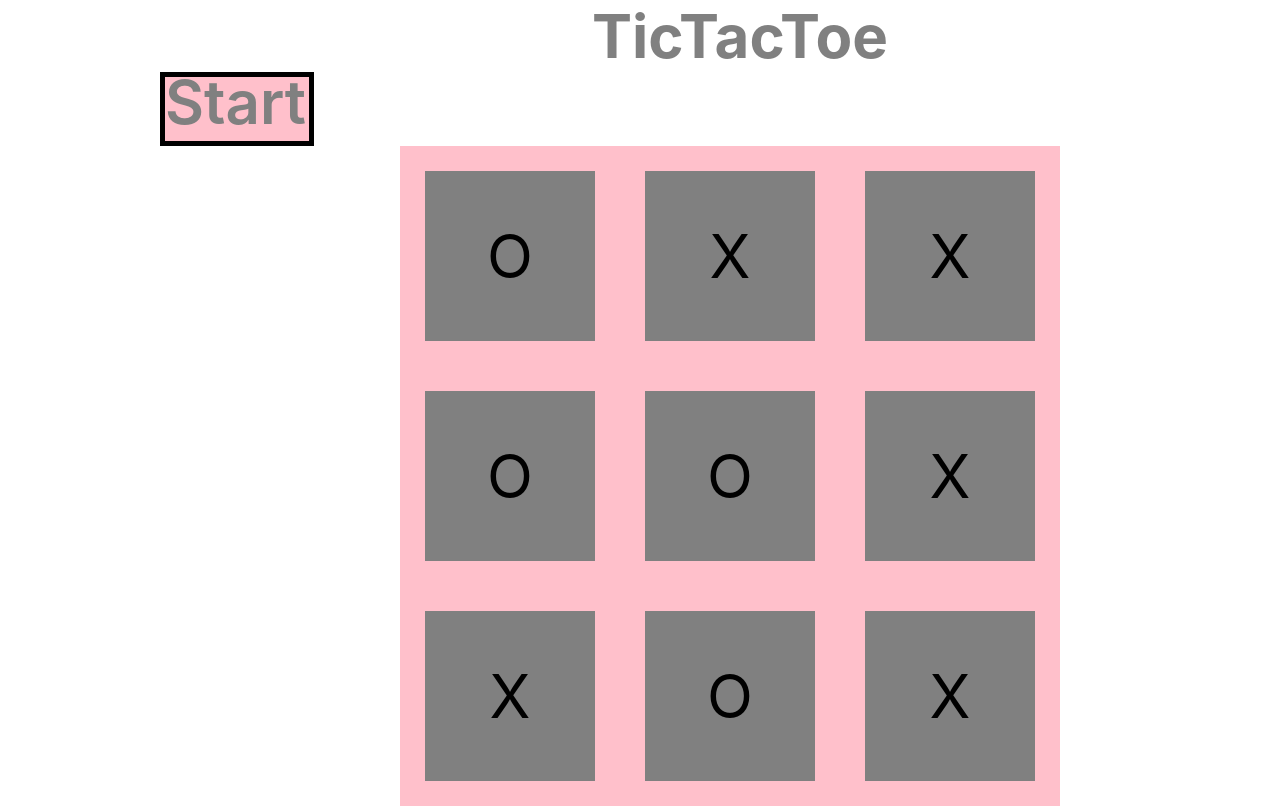
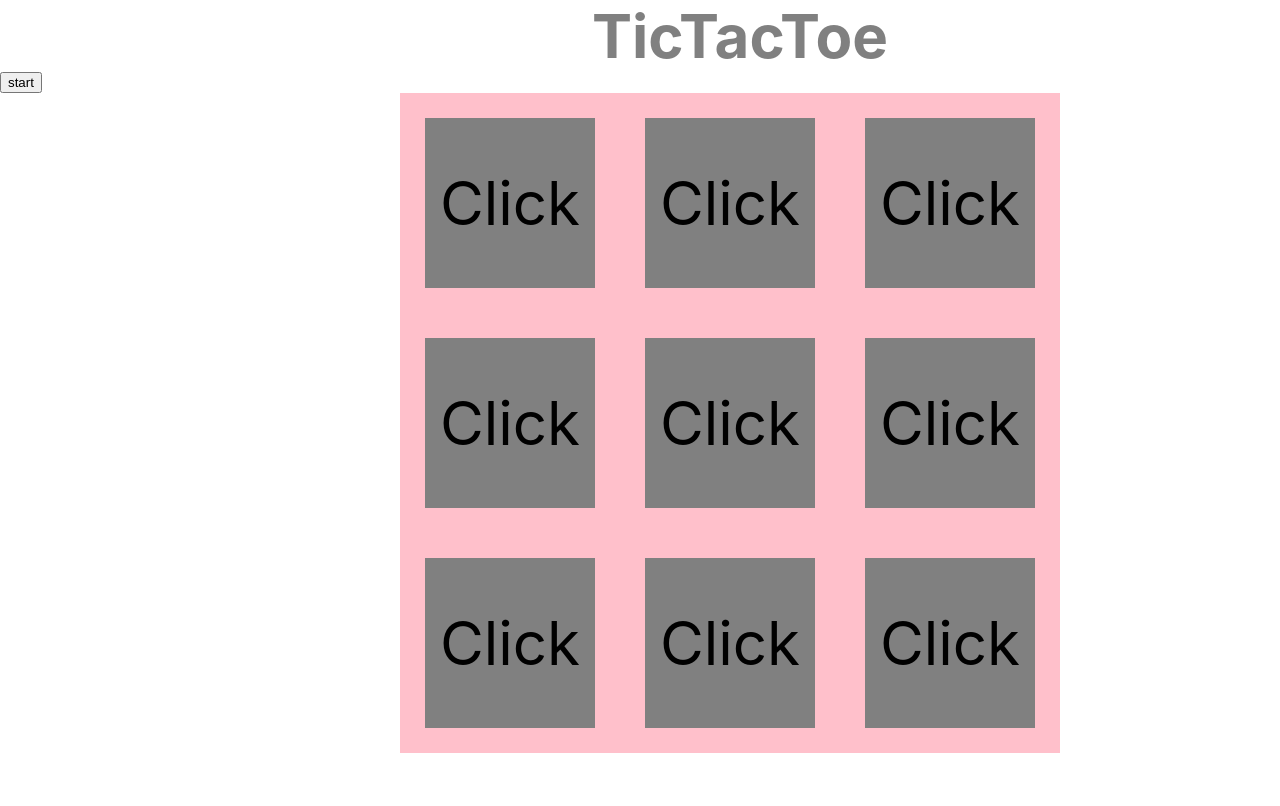
Before and after one commit to Siblarn/react1, a React (Create React App) app: page / in a window 1280 px wide. Built offline with nearby package versions, Linux system fonts and the light colour scheme.

Commit message:
useState obj

```diff
--- a/src/App.js
+++ b/src/App.js
@@ -1,3 +1,4 @@
+import { useState } from "react";
 import "./App.css";
 import TicTacToe from "./pages/component/props";
 import Start from "./pages/component/Start";
@@ -13,47 +14,154 @@ import Start from "./pages/component/Start";
 // import Command2 from "./CommandShow/Command2";
 // import Command3 from "./CommandShow/Command3";
 
-
 function App() {
   const toggle = (bool) => {
-    return !bool
-  const Start = (Boolean) =>{
-    return !Boolean
-  }
+    return !bool;
+  };
+  const [state, setState] = useState("idle");
+  const [value, setValue] = useState({
+    a1: "",
+    a2: "",
+    a3: "",
+    b1: "",
+    b2: "",
+    b3: "",
+    c1: "",
+    c2: "",
+    c3: "",
+  });
 
+  const handleToggleXO = (value) => {
+    if (state != "idle") {
+      if (value == "x") {
+        return "o";
+      } else {
+        return "x";
+      }
+    }
   };
 
   return (
+    <div className="App">
+      <div
+        style={{
+          fontSize: "60px",
+          fontWeight: "700",
+          justifyContent: "center",
+          alignContent: "center",
+          marginLeft: "37rem",
+          color: "gray",
+        }}
+      >
+        TicTacToe
+      </div>
+      <div
+        style={{ display: "flex" }}
+        onClick={() => {
+          setState("playing");
+        }}
+      >
+        <button>start</button>
+      </div>
 
-
-    <div className="App">
-    <div style={{fontSize:'60px',fontWeight:'700',justifyContent:'center',alignContent:'center',marginLeft:'37rem',color:'gray'}}>TicTacToe</div>
-    <div style={{display:'flex'}}>
-    <Start value={false}/>
-
-    </div>
-
-
-    <div style={{marginLeft:'25rem'}}>
-      <div style={{display:'flex'}}>
-      <TicTacToe value={false}/>
-      <TicTacToe value={true}/>
-      <TicTacToe value={true}/>
+      <div style={{ marginLeft: "25rem" }}>
+        <div style={{ display: "flex" }}>
+          <div
+            onClick={() => {
+              const preValue = value;
+              value.a1 = handleToggleXO(value.a1);
+              setValue(preValue);
+              console.log(preValue);
+            }}
+          >
+            <TicTacToe value={value.a1} state={state} />
+          </div>
+          <div
+            onClick={() => {
+              const preValue = value;
+              value.a2 = handleToggleXO(value.a2);
+              setValue(preValue);
+              console.log(preValue);
+            }}
+          >
+            <TicTacToe value={value.a2} state={state} />
+          </div>
+          <div
+            onClick={() => {
+              const preValue = value;
+              value.a3 = handleToggleXO(value.a3);
+              setValue(preValue);
+              console.log(preValue);
+            }}
+          >
+            <TicTacToe value={value.a3} state={state} />
+          </div>
+        </div>
+        <div style={{ display: "flex" }}>
+          <div
+            onClick={() => {
+              const preValue = value;
+              value.b1 = handleToggleXO(value.a1);
+              setValue(preValue);
+              console.log(preValue);
+            }}
+          >
+            <TicTacToe value={value.b1} state={state} />
+          </div>
+          <div
+            onClick={() => {
+              const preValue = value;
+              value.b2 = handleToggleXO(value.b2);
+              setValue(preValue);
+              console.log(preValue);
+            }}
+          >
+            <TicTacToe value={value.b2} state={state} />
+          </div>
+          <div
+            onClick={() => {
+              const preValue = value;
+              value.b3 = handleToggleXO(value.b3);
+              setValue(preValue);
+              console.log(preValue);
+            }}
+          >
+            <TicTacToe value={value.b3} state={state} />
+          </div>
+        </div>
+        <div style={{ display: "flex" }}>
+          <div
+            onClick={() => {
+              const preValue = value;
+              value.c1 = handleToggleXO(value.a1);
+              setValue(preValue);
+              console.log(preValue);
+            }}
+          >
+            <TicTacToe value={value.b1} state={state} />
+          </div>
+          <div
+            onClick={() => {
+              const preValue = value;
+              value.c2 = handleToggleXO(value.b2);
+              setValue(preValue);
+              console.log(preValue);
+            }}
+          >
+            <TicTacToe value={value.b2} state={state} />
+          </div>
+          <div
+            onClick={() => {
+              const preValue = value;
+              value.c3 = handleToggleXO(value.b3);
+              setValue(preValue);
+              console.log(preValue);
+            }}
+          >
+            <TicTacToe value={value.b3} state={state} />
+          </div>
+        </div>
       </div>
-      <div style={{display:'flex'}}>
-      <TicTacToe value={false}/>
-      <TicTacToe value={false}/>
-      <TicTacToe value={true}/>
-      </div>
-      <div style={{display:'flex'}}>
-      <TicTacToe value={true}/>
-      <TicTacToe value={false}/>
-      <TicTacToe value={true}/>
-      </div>
-    </div>
-
-
-
 
       {/* <Command1/> */}
       {/* <Command2/> */}
@@ -67,8 +175,6 @@ function App() {
       {/* <Header/> */}
       {/* <Footer/> */}
     </div>
-
-
   );
 }
 
--- /dev/null
+++ b/src/assets/constant.tsx
@@ -0,0 +1,5 @@
+export enum GameState {
+    IDLE = "idel",
+    PLAY = "playing",
+    END = "end"
+  }
--- a/src/pages/component/Start.js
+++ b/src/pages/component/Start.js
@@ -4,12 +4,11 @@ import { useState } from "react"
 
 
 export default function Start(props) {
-    const { value } = props;
+    const { value, func } = props;
     const[Start,setStart] = useState(value);
     const handleValue = (Boolean) => {
         if (Boolean) return "PLAY";
         return "Start";
-
     };
 
 
--- a/src/pages/component/props.js
+++ b/src/pages/component/props.js
@@ -1,34 +1,39 @@
-import { useState } from "react"
+import { useState } from "react";
 
 export default function TicTacToe(props) {
-    const { value } = props;
-    const[ticTac,setTicTac] = useState(value);
-    const handleValue = (bool) => {
-      if (bool) return "X";
-      return "O";
+  const { value, state } = props;
+  const [ticTac, setTicTac] = useState(value);
 
+  const handleValue = (bool) => {
+    if (state !== "idle") {
+      if (bool == "x") {
+        return "X";
+      } else if (bool == "o") {
+        return "O";
+      } else {
+        return "";
+      }
+    }
+    return "Click";
+  };
 
-    }
-
-    return(
-
-
-      <div style={{
-          width:'170px',height:'170px',backgroundColor:'gray',justifyContent:'center',alignItems:'center',display:'flex',border:'25px solid pink',cursor:'pointer',
-        }}
-        onClick={()=>{
-          setTicTac(!ticTac);
-
+  return (
+    <div
+      style={{
+        width: "170px",
+        height: "170px",
+        backgroundColor: "gray",
+        justifyContent: "center",
+        alignItems: "center",
+        display: "flex",
+        border: "25px solid pink",
+        cursor: "pointer",
       }}
-      >
-        <div style={{fontSize:'60px'}}>
-        {" "}
-        {handleValue(ticTac)}
-
-
-
-        </div>
-
-      </div>
-    );
+      onClick={() => {
+        // setTicTac(!ticTac);
+      }}
+    >
+      <div style={{ fontSize: "60px" }}> {handleValue(ticTac)}</div>
+    </div>
+  );
 }
```
